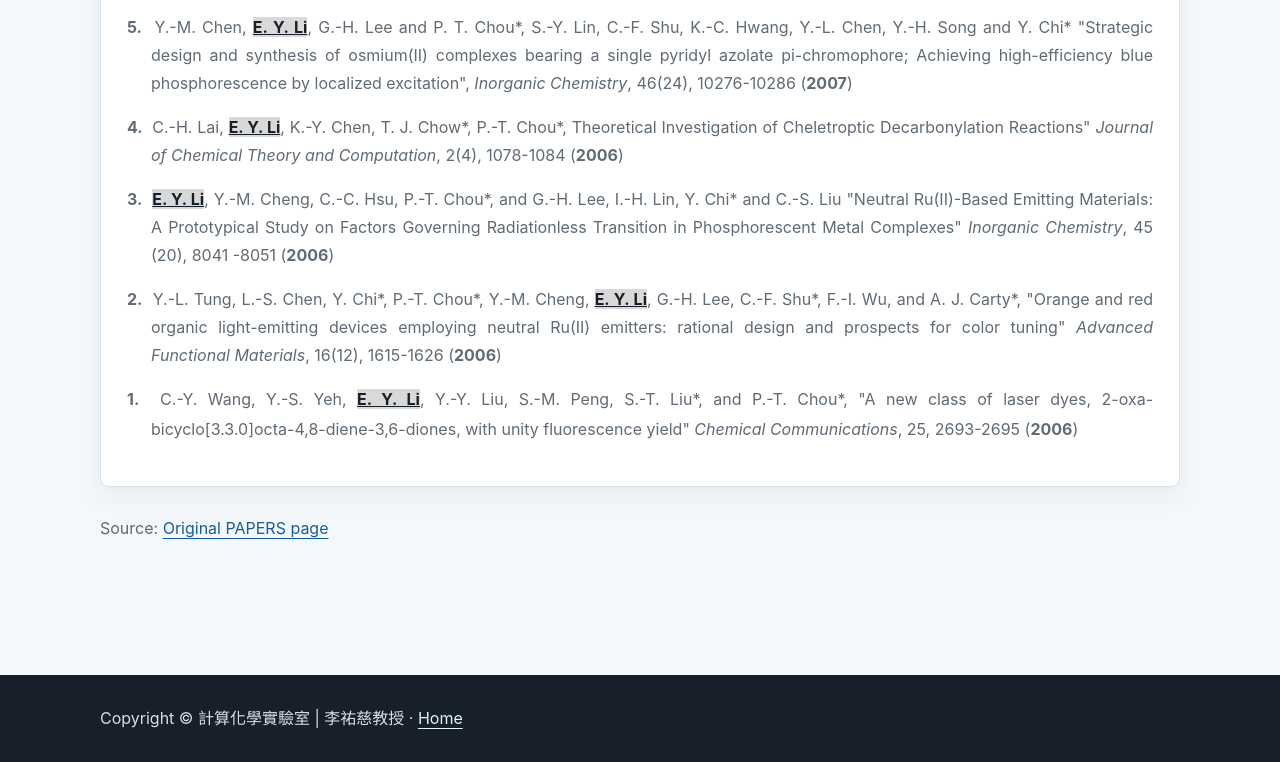
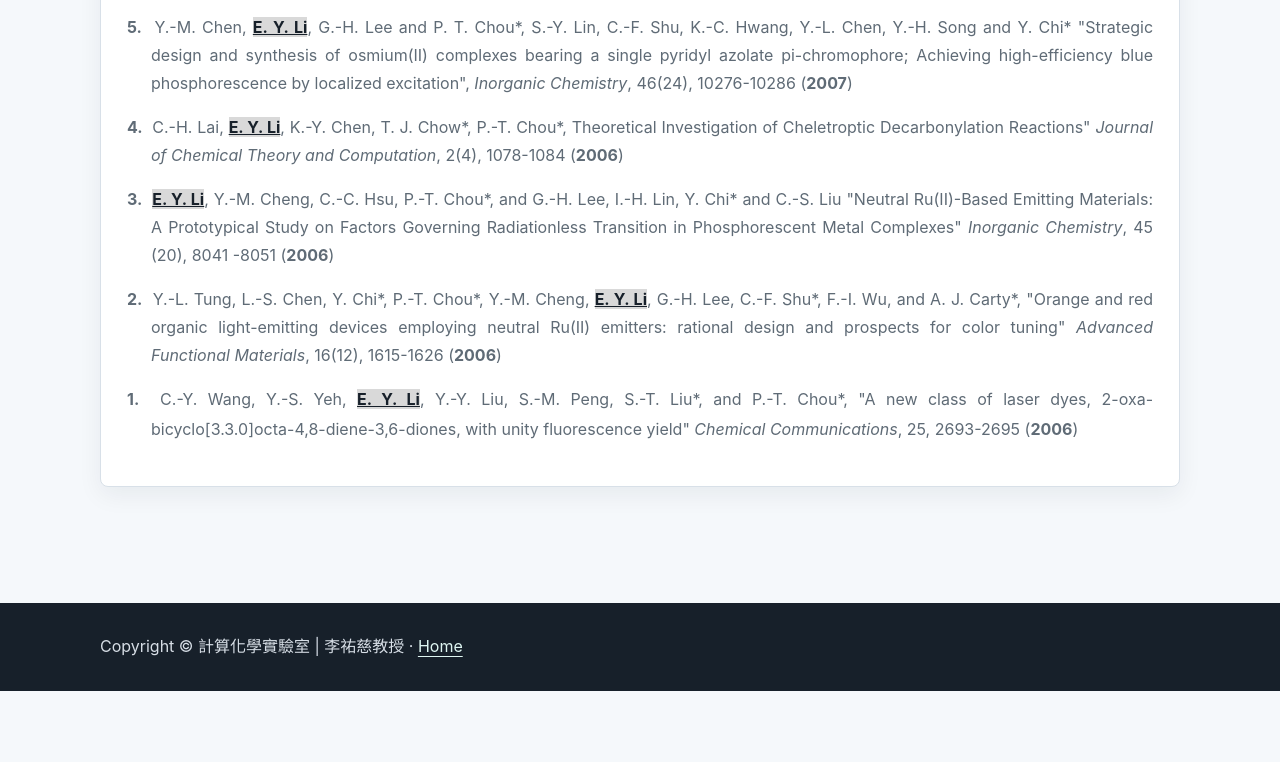
Before and after one commit to eylintnulab-source/eylintnulab-source.github.io, a plain HTML site: page papers.html in a window 1280 px wide. Shown: the part 6035-6797 px from the top of the page. After the commit the page ends 6726 px from the top, so only its background shows below. Drawn offline with Linux system fonts and the light colour scheme.

Commit message:
Update papers.html

```diff
--- a/papers.html
+++ b/papers.html
@@ -183,7 +183,6 @@ fluorescence yield"&nbsp;<i>Chemical
 Communications</i>, 25, 2693-2695 (<b>2006</b>)</span><o:p></o:p></span><span style="font-size: large;">&nbsp;</span></p>
 
 </div>
-<p class="source">Source: <a href="https://eylintnulab.blogspot.com/2022/03/publications.html" target="_blank" rel="noreferrer">Original PAPERS page</a></p>
 </div></main>
 <footer><div class="wrap">Copyright © 計算化學實驗室 | 李祐慈教授 · <a href="index.html">Home</a></div></footer>
 </body>
```
